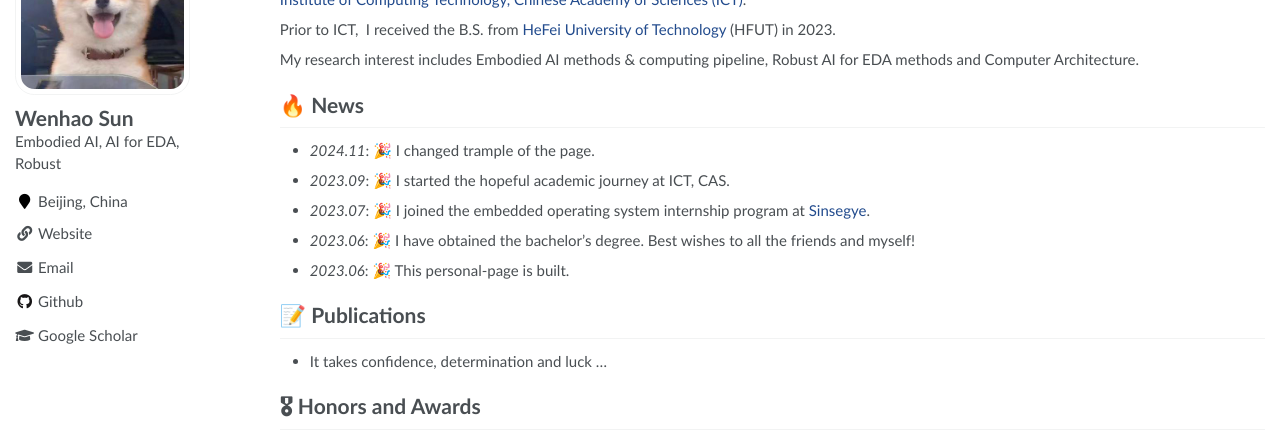
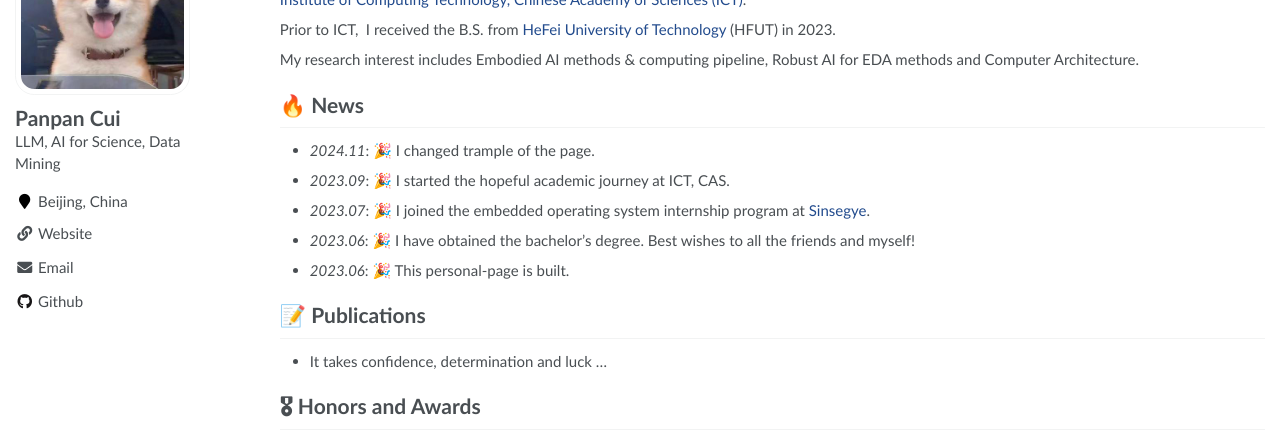
Before and after one commit to panpancui1230/panpancui1230.github.io, a Jekyll site: the page built from _pages/about.md, in a window 1280 px wide. Shown: the part 171-604 px from the top of the page. Built offline with Jekyll 4.4.1, drawn with Linux system fonts in a browser that asks for light colours.

Commit message:
update personal basic

```diff
--- a/_config.yml
+++ b/_config.yml
@@ -6,9 +6,9 @@
 # `jekyll serve`. If you change this file, please restart the server process.
 
 # Site Settings
-title                    : "Wenhao Sun (孙文昊)"
-description              : "Embodied AI, AI for EDA, Robust"
-repository               : "sun123-cmd/sun123-cmd.github.io/"
+title                    : "Panpan Cui (崔盼盼)"
+description              : "LLM, AI for Science, Data Mining"
+repository               : "https://github.com/panpancui1230"
 google_scholar_stats_use_cdn : true
 
 # google analytics
@@ -21,23 +21,23 @@ baidu_site_verification  :  # get baidu_site_verification from https://ziyuan.ba
 
 # Site Author
 author:
-  name             : "Wenhao Sun"
+  name             : "Panpan Cui"
   avatar           : "images/logo.jpeg"
   bio              :
   location         : "Beijing, China"
   employer         :
   pubmed           :
-  googlescholar    : "https://scholar.google.com/citations?user=EjPC5I8AAAAJ&hl=en"
-  email            : "sunwenhao23s@ict.ac.cn"
+  googlescholar    : #"https://scholar.google.com/citations?user=EjPC5I8AAAAJ&hl=en"
+  email            : "cuipanpan23@mails.ucas.ac.cn"
   researchgate     :  # e.g., "https://www.researchgate.net/profile/yourprofile"
-  uri              : "https://sun123-cmd.github.io/"
+  uri              : "https://panpancui1230.github.io/"
   bitbucket        :
   codepen          :
   dribbble         :
   flickr           :
   facebook         :
   foursquare       :
-  github           : "sun123-cmd"# e.g., "github username"
+  github           : "panpancui1230"# e.g., "github username"
   google_plus      :
   keybase          :
   instagram        :
```
